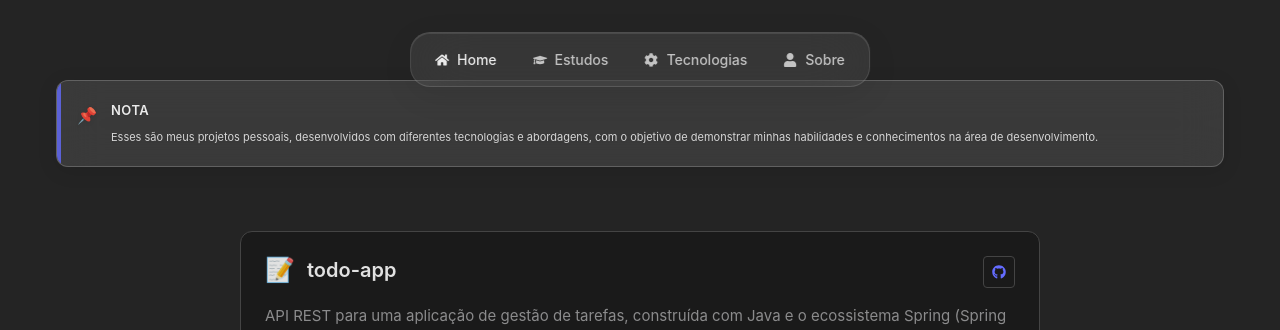
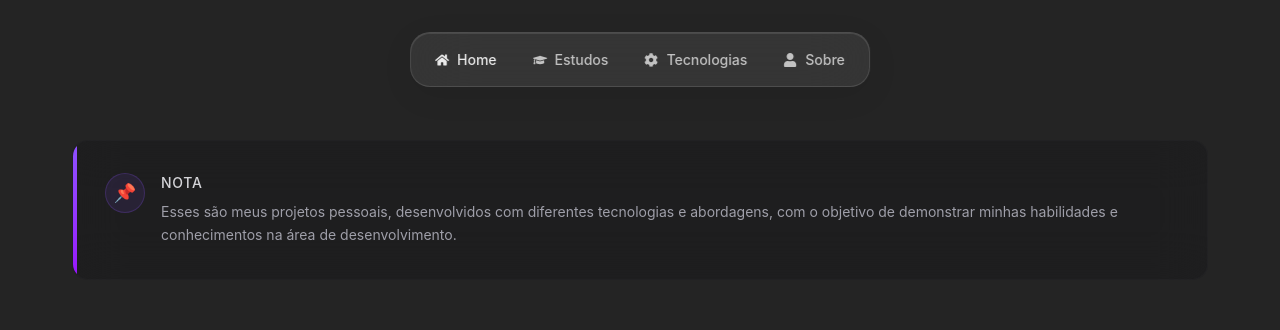
Before and after one commit to lucasgls/portifolio, a React (Vite) app: page / in a window 1280 px wide. Both pictures are taken after a click on the button "Projetos". Shown: the top 330 px of the page. Built offline with nearby package versions, Linux system fonts and the light colour scheme.

Commit message:
melhorando modularizacao do projects

```diff
--- a/src/App.tsx
+++ b/src/App.tsx
@@ -1,7 +1,7 @@
 
 import { useState } from 'react'
 import Home from './pages/Home/Home'
-import Projects from './pages/Projects/Projects'
+import { Projects } from './pages/Projects'
 
 type Page = 'home' | 'projects'
 
--- a/src/pages/Projects/Projects.tsx
+++ b/src/pages/Projects/Projects.tsx
@@ -1,19 +1,16 @@
-import ProjectsNavigation from './ProjectsNavigation/ProjectsNavigation'
-import ProjectsIntro from './ProjectsIntro/ProjectsIntro'
-import ProjectsList from './ProjectsList/ProjectsList'
+import { ProjectsNavigation, ProjectsIntro, ProjectsList } from './index'
+import type { NavigationProps } from './types'
 
-interface ProjectsProps {
-  onNavigate: (page: 'home' | 'projects') => void
-}
+interface ProjectsProps extends NavigationProps {}
 
-export default function Projects({ onNavigate }: ProjectsProps) {
+export function Projects({ onNavigate }: ProjectsProps) {
   return (
     <div className="min-h-screen bg-[var(--bg-primary)] text-[var(--text-primary)] overflow-x-hidden">
       <div className="fixed top-8 left-1/2 transform -translate-x-1/2 z-50">
         <ProjectsNavigation onNavigate={onNavigate} />
       </div>
 
-      <main className="pt-[140px] max-w-[1200px] mx-auto px-8 pb-16 md:pt-20 md:px-4">
+      <main className="pt-[180px] max-w-[1200px] mx-auto px-8 pb-16 md:pt-[140px] md:px-4">
         <ProjectsIntro />
         <ProjectsList />
       </main>
--- a/src/pages/Projects/ProjectsIntro/ProjectsIntro.tsx
+++ b/src/pages/Projects/ProjectsIntro/ProjectsIntro.tsx
@@ -1,18 +1,25 @@
-export default function ProjectsIntro() {
+export function ProjectsIntro() {
   return (
-    <div className="mb-16 max-w-[1200px] mx-auto">
-      <div className="bg-[rgba(255,255,255,0.1)] backdrop-blur-[20px] border border-[rgba(255,255,255,0.2)] rounded-xl p-6 w-full flex items-start gap-3 shadow-[0_4px_20px_rgba(0,0,0,0.1)] relative overflow-hidden before:content-[''] before:absolute before:left-0 before:top-0 before:bottom-0 before:w-1 before:bg-[rgba(100,108,255,0.8)] before:rounded-l-xl md:p-5 md:gap-3.5 sm:p-4 sm:gap-3">
-        <div className="flex-shrink-0 mt-0.5">
-          <span className="text-lg text-[rgba(100,108,255,0.9)] drop-shadow-[0_1px_2px_rgba(0,0,0,0.1)] md:text-base sm:text-sm">📌</span>
-        </div>
-        <div className="flex-1">
-          <h4 className="text-[15px] font-semibold text-[rgba(255,255,255,0.9)] m-0 mb-2 tracking-[0.5px] text-shadow-[0_1px_2px_rgba(0,0,0,0.1)] md:text-[13px] sm:text-[11px]">NOTA</h4>
-          <p className="text-[13px] text-[rgba(255,255,255,0.8)] m-0 leading-relaxed text-shadow-[0_1px_2px_rgba(0,0,0,0.1)] md:text-[11px] sm:text-[11px]">
-            Esses são meus projetos pessoais, desenvolvidos com diferentes tecnologias e abordagens,
-            com o objetivo de demonstrar minhas habilidades e conhecimentos na área de desenvolvimento.
-          </p>
+    <section className="mb-20 max-w-7xl mx-auto px-4">
+      <div className="group relative overflow-hidden rounded-2xl border border-zinc-800/50 bg-zinc-900/50 p-6 backdrop-blur-xl transition-all hover:border-zinc-700/50 hover:bg-zinc-900/70 md:p-8">
+        <div className="absolute left-0 top-0 h-full w-1 rounded-l-2xl bg-gradient-to-b from-violet-500 to-purple-600" />
+
+        <div className="flex items-start gap-4">
+          <div className="flex h-10 w-10 shrink-0 items-center justify-center rounded-full border border-violet-500/20 bg-violet-500/10">
+            <span className="text-lg text-violet-400">📌</span>
+          </div>
+
+          <div className="space-y-2">
+            <h3 className="text-sm font-medium uppercase tracking-wider text-zinc-300">
+              Nota
+            </h3>
+            <p className="text-sm leading-relaxed text-zinc-400">
+              Esses são meus projetos pessoais, desenvolvidos com diferentes tecnologias e abordagens,
+              com o objetivo de demonstrar minhas habilidades e conhecimentos na área de desenvolvimento.
+            </p>
+          </div>
         </div>
       </div>
-    </div>
+    </section>
   )
 }
--- a/src/pages/Projects/ProjectsList/ProjectsList.tsx
+++ b/src/pages/Projects/ProjectsList/ProjectsList.tsx
@@ -1,7 +1,7 @@
 import { FaGithub, FaExternalLinkAlt } from 'react-icons/fa'
 import { projects } from './projectsData'
 
-export default function ProjectsList() {
+export function ProjectsList() {
   return (
     <div className="grid grid-cols-1 gap-12 mb-16 max-w-[800px] mx-auto">
       {projects.map((project, index) => {
--- /dev/null
+++ b/src/pages/Projects/index.ts
@@ -0,0 +1,6 @@
+export { Projects } from './Projects'
+export { ProjectsIntro } from './ProjectsIntro/ProjectsIntro'
+export { ProjectsList } from './ProjectsList/ProjectsList'
+export { ProjectsNavigation } from './ProjectsNavigation/ProjectsNavigation'
+
+export type { NavigationProps, PageType } from './types'
--- /dev/null
+++ b/src/pages/Projects/types.ts
@@ -0,0 +1,5 @@
+export interface NavigationProps {
+  onNavigate: (page: 'home' | 'projects') => void
+}
+
+export type PageType = 'home' | 'projects'
```
Also changed, not shown: src/pages/Projects/ProjectsNavigation/ProjectsNavigation.tsx (+3 -4 lines).
